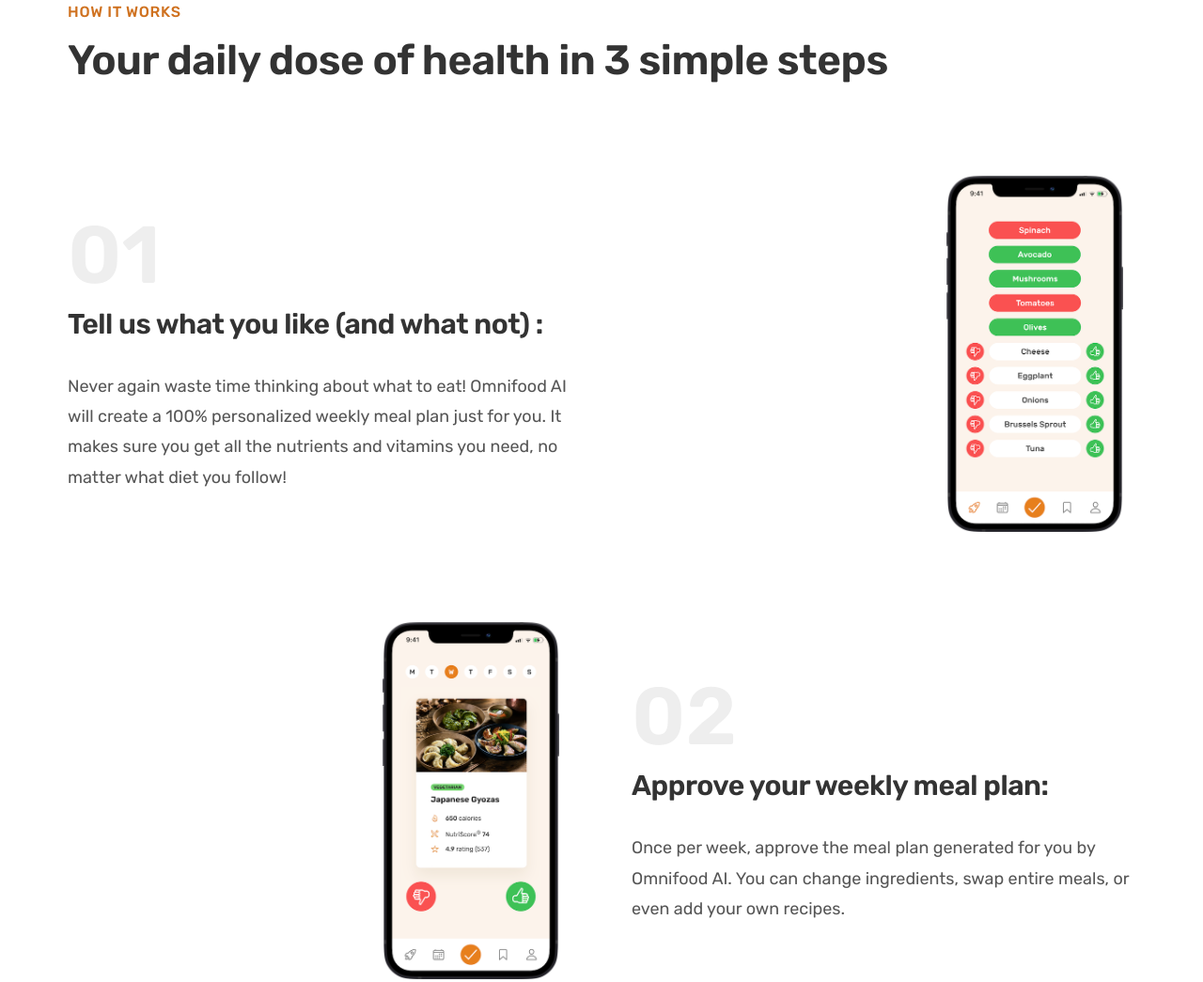
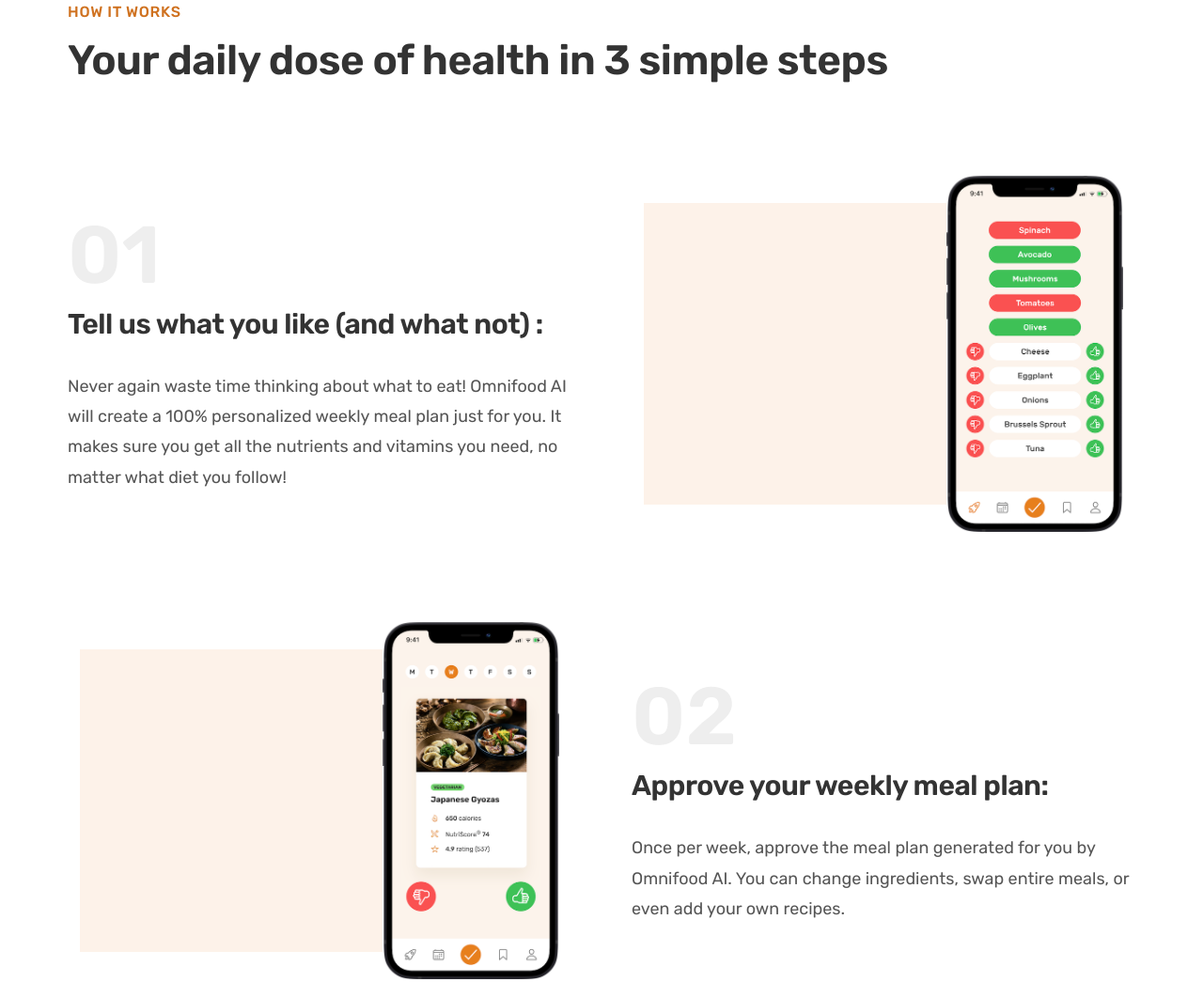
Before and after one commit to KhalidReda01/Omnifood, a plain HTML site: page index.html in a window 1280 px wide. Shown: the part 885-1930 px from the top of the page at 94% size. Drawn offline with Linux system fonts and the light colour scheme.

Commit message:
26 techiqe and tricks

```diff
--- a/CSS/style.css
+++ b/CSS/style.css
@@ -134,8 +134,10 @@
   content: "";
   display: block;
   width: 60%;
-  height: 60%;
-  background-color: #fae5d3;
+  /* height: 60%; */
+  /* 60% of parents width*/
+  padding-bottom: 60%;
+  background-color: #fdf2e9;
 }
 .step-img {
   width: 35%;
```
